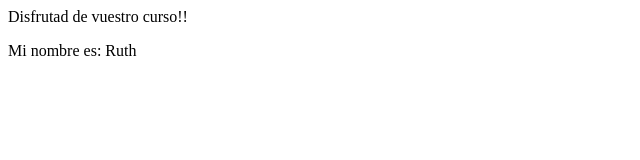
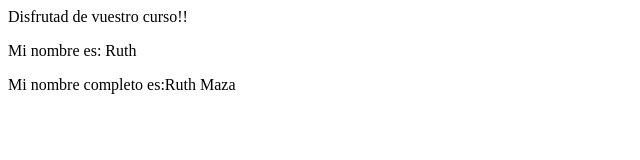
Before and after one commit to r-maza/uax-devops-01, a plain HTML site: page index.html in a window 1280 px wide. Shown: the whole page, without its empty margins (0-640 px from the left). Drawn offline with Linux system fonts and the light colour scheme.

Commit message:
UPDATED:mi nombre y apellido

```diff
--- a/index.html
+++ b/index.html
@@ -5,5 +5,6 @@
 	<body>
 		<p>Disfrutad de vuestro curso!!</p>
 		<p>Mi nombre es: Ruth </p>
+		<p>Mi nombre completo es:Ruth Maza </p>
 	</body>
 </html>
```
